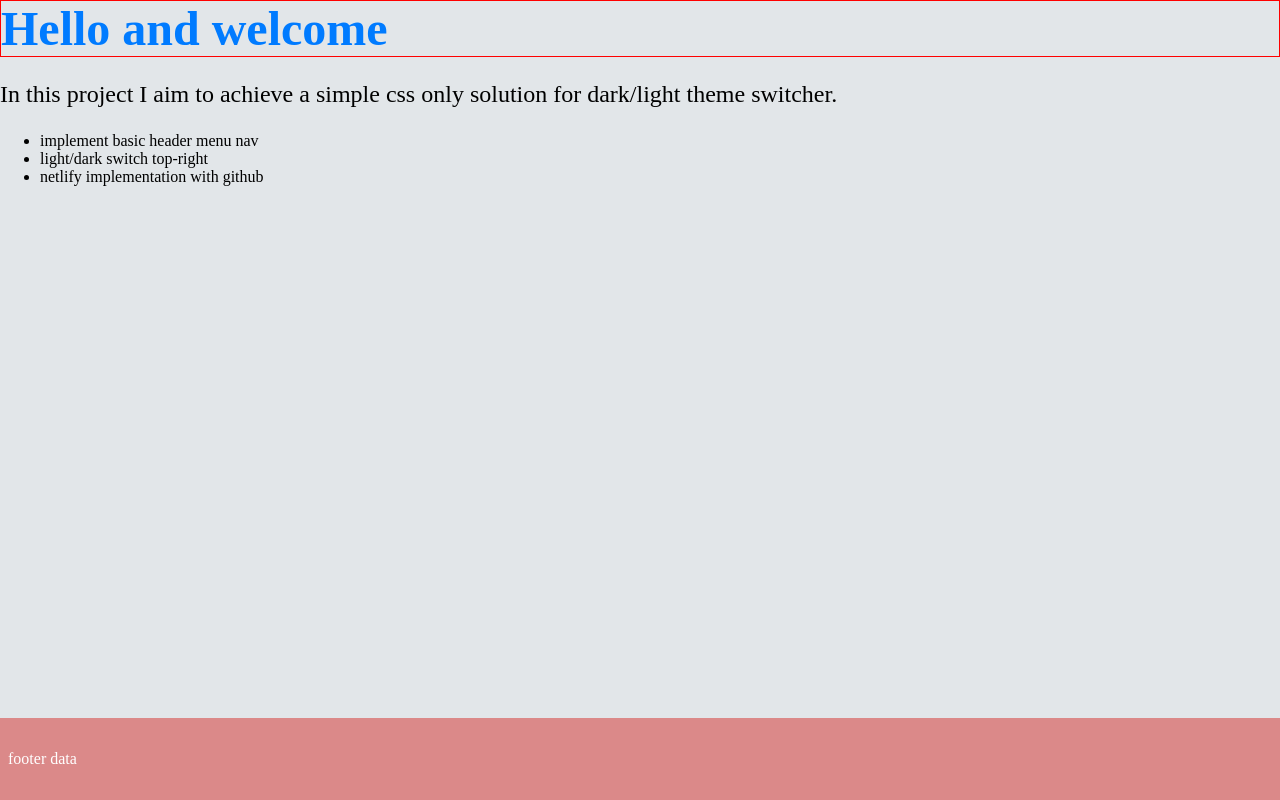
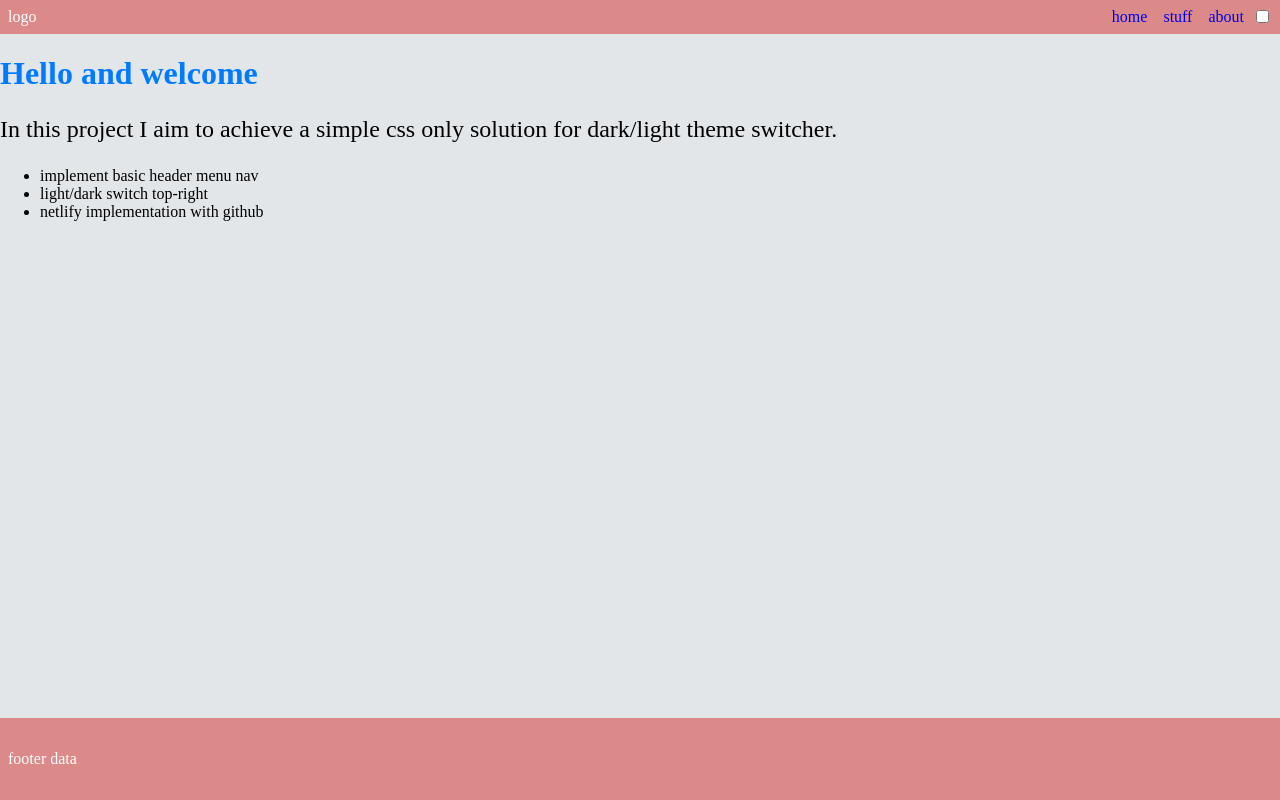
Before and after one commit to alinbumbes/vanillaLightDarkStarterKit, a website: page index.html in a window 1280 px wide. Drawn offline with Linux system fonts and the light colour scheme.

Commit message:
header in progress

```diff
--- a/index.html
+++ b/index.html
@@ -11,6 +11,18 @@
 
 <body class="ab-layout">
     <main>
+
+        <header class="top-menu">
+            <div class="logo">logo</div>
+            <ul class="top-nav d-flex justify-content-end ul-reset w-100">
+                <li><a class="d-flex" href="#">home</a></li>
+                <li><a class="d-flex" href="#">stuff</a></li>
+                <li><a class="d-flex" href="#">about</a></li>
+            </ul>
+            <div class="theme-switcher">
+                <input type="checkbox" id="theme-switcher" />
+                <label for="theme-switcher"></label>
+        </header>
         <h1 class="h1 txt-primary">Hello and welcome</h1>
         <p class="fs-lg">In this project I aim to achieve a simple css only solution for dark/light theme switcher. </p>
 
--- a/src/css-part/header.css
+++ b/src/css-part/header.css
@@ -0,0 +1,12 @@
+.top-menu {
+    display: flex;
+    background-color: var(--bg-footer);
+    align-items: center;
+    padding: 0 0.5rem;
+    color: #fff;
+}
+.top-nav > li > a {
+        text-decoration: none;
+        padding: 0.5rem;
+
+    }
--- a/src/css-part/layout.css
+++ b/src/css-part/layout.css
@@ -20,10 +20,3 @@ body {
     color: #fff;
   }
 }
-
-.h1 {
-  font-size: 3rem;
-  margin: 0;
-  padding: 0;
-  border:1px solid red;
-}
--- a/src/css-part/utils.css
+++ b/src/css-part/utils.css
@@ -1,6 +1,7 @@
 .txt-primary {
   color: var(--color-primary);
 }
+
 .txt-secondary {
   color: var(--color-secondary);
 }
@@ -8,3 +9,21 @@
 .fs-lg {
   font-size: 1.5rem;
 }
+
+.d-flex {
+  display: flex;
+}
+
+.justify-content-end {
+  justify-content: flex-end;
+}
+
+.w-100 {
+  width: 100%;
+}
+
+.ul-reset {
+  list-style: none;
+  padding: 0;
+  margin: 0;
+}
--- a/style.min.css
+++ b/style.min.css
@@ -1,3 +1,4 @@
+/* basic root vars reset and layout */
 :root {
   --color-primary: #007bff;
   --color-secondary: #6c757d;
@@ -27,21 +28,20 @@ body {
     color: #fff;
   }
 }
-.h1 {
-  font-size: 3rem;
-  margin: 0;
-  padding: 0;
-  border:1px solid red;
+/* components */
+.top-menu {
+    display: flex;
+    background-color: var(--bg-footer);
+    align-items: center;
+    padding: 0 0.5rem;
+    color: #fff;
 }
-.myClass {
-  color: red;
-  & .innerClass {
-      color: blue;
-      &:hover {
-          color: green;
-      }
-  }
-}
+.top-nav > li > a {
+        text-decoration: none;
+        padding: 0.5rem;
+
+    }
+/* utilities */
 .txt-primary {
   color: var(--color-primary);
 }
@@ -51,3 +51,17 @@ body {
 .fs-lg {
   font-size: 1.5rem;
 }
+.d-flex {
+  display: flex;
+}
+.justify-content-end {
+  justify-content: flex-end;
+}
+.w-100 {
+  width: 100%;
+}
+.ul-reset {
+  list-style: none;
+  padding: 0;
+  margin: 0;
+}
```
